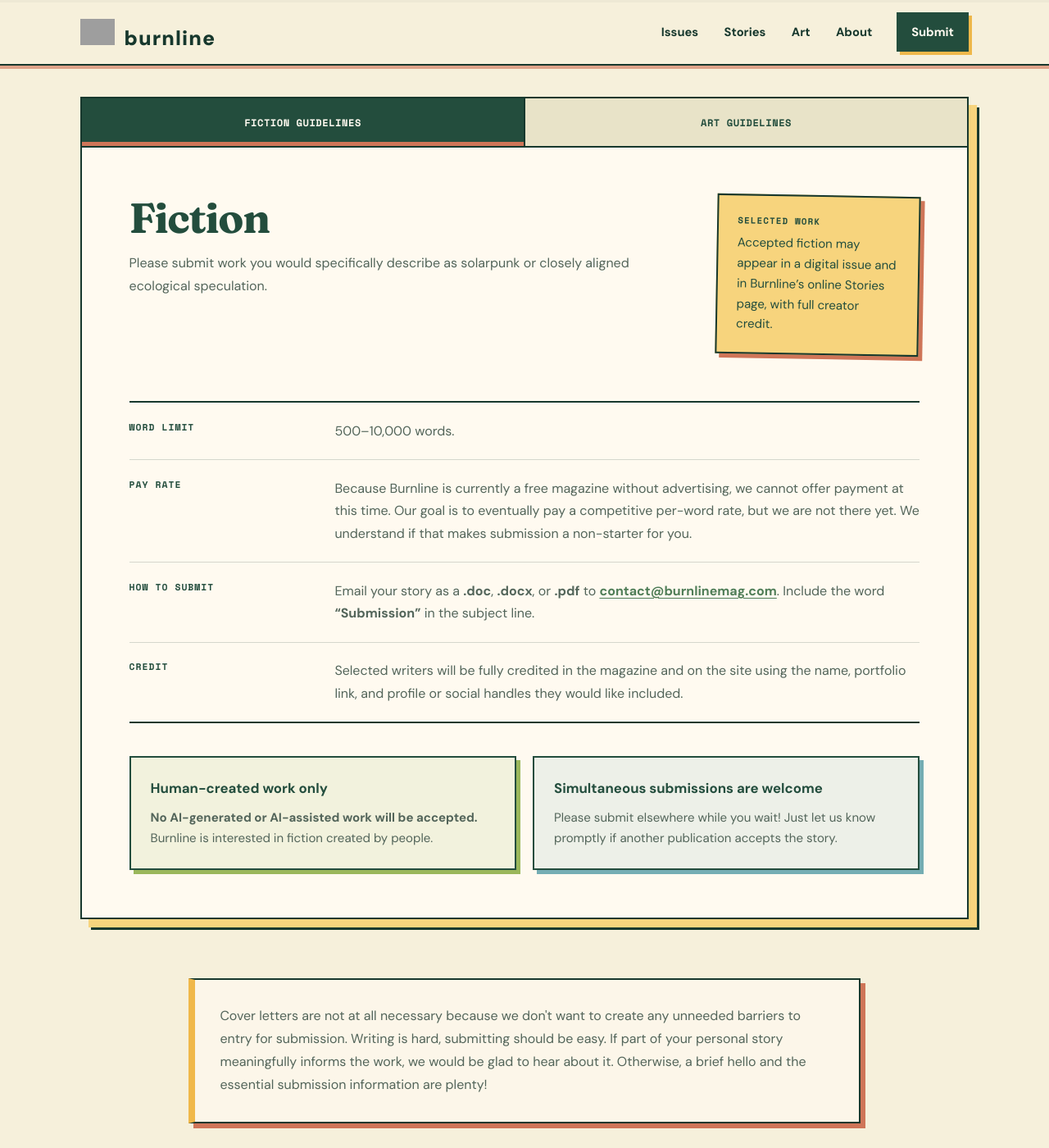
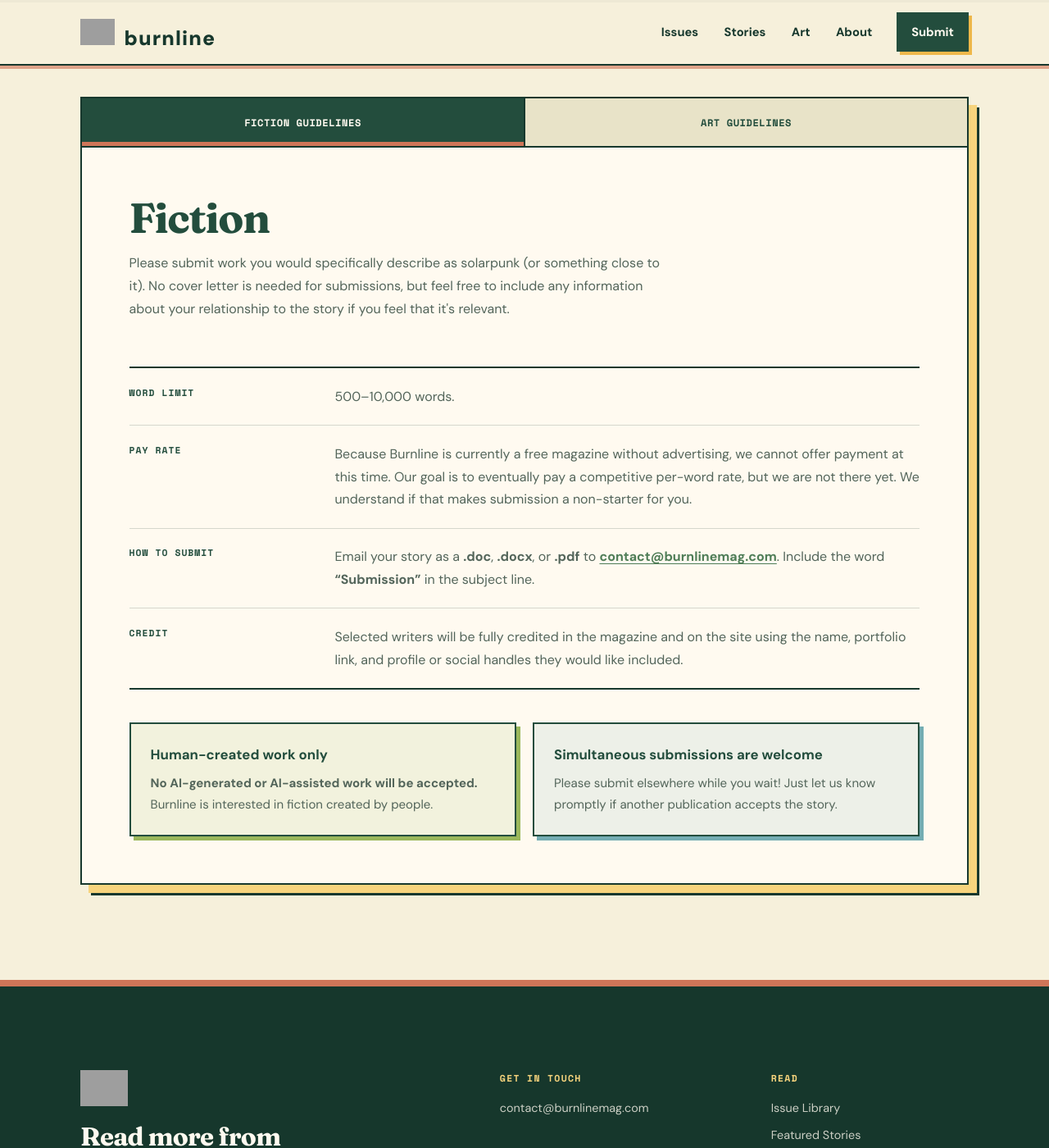
Before and after one commit to Bowliopia/burnline, a Jekyll site: the page built from submit.html, in a window 1280 px wide and 1400 px high, scrolled down 726 px. Shown: the whole window at 82% size. Built offline with Jekyll 4.4.1, drawn with Linux system fonts in a browser that asks for light colours; grey boxes are pictures that could not be loaded.

Commit message:
Update submission guidelines and remove selected work notes

```diff
--- a/submit.html
+++ b/submit.html
@@ -93,14 +93,9 @@
                 <h3>Fiction</h3>
 
                 <p>
-                  Please submit work you would specifically describe as solarpunk or closely aligned ecological speculation.
+                  Please submit work you would specifically describe as solarpunk (or something close to it). No cover letter is needed for submissions, but feel free to include any information about your relationship to the story if you feel that it's relevant.
                 </p>
               </div>
-
-              <aside class="panel-note">
-                <strong>Selected work</strong>
-                Accepted fiction may appear in a digital issue and in Burnline’s online Stories page, with full creator credit.
-              </aside>
 
             </div>
 
@@ -174,14 +169,9 @@
                 <h3>Visual art</h3>
 
                 <p>
-                  We are accepting solarpunk-themed visual art for digital publication. Digital, hand-drawn, painted, collage, and mixed-media work are welcome. Photography is not currently being considered.
+                  We are accepting solarpunk-themed visual art for digital publication. Digital, hand-drawn, painted, collage, and mixed-media work are welcome. Photography is not currently being considered. No cover letter is needed for submissions, but feel free to include any information about your relationship to the art piece if you feel that it's relevant.
                 </p>
               </div>
-
-              <aside class="panel-note">
-                <strong>Selected work</strong>
-                Artwork may appear in a digital issue and in Burnline’s online Art gallery, with full creator credit.
-              </aside>
 
             </div>
 
@@ -246,9 +236,6 @@
 
         </div>
 
-        <p class="submission-note">
-          Cover letters are not at all necessary because we don't want to create any unneeded barriers to entry for submission. Writing is hard, submitting should be easy. If part of your personal story meaningfully informs the work, we would be glad to hear about it. Otherwise, a brief hello and the essential submission information are plenty!
-        </p>
       </div>
     </section>
 
```
